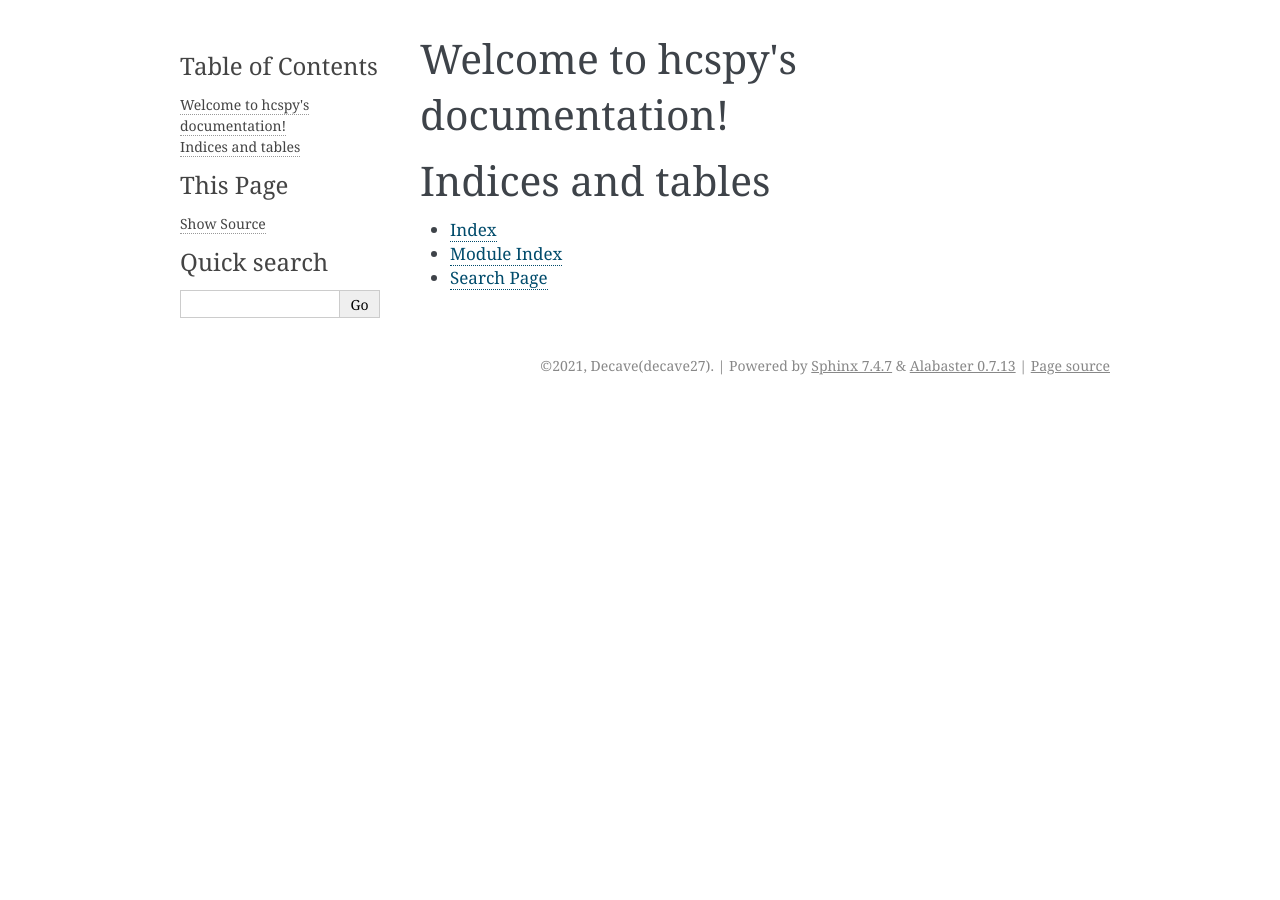
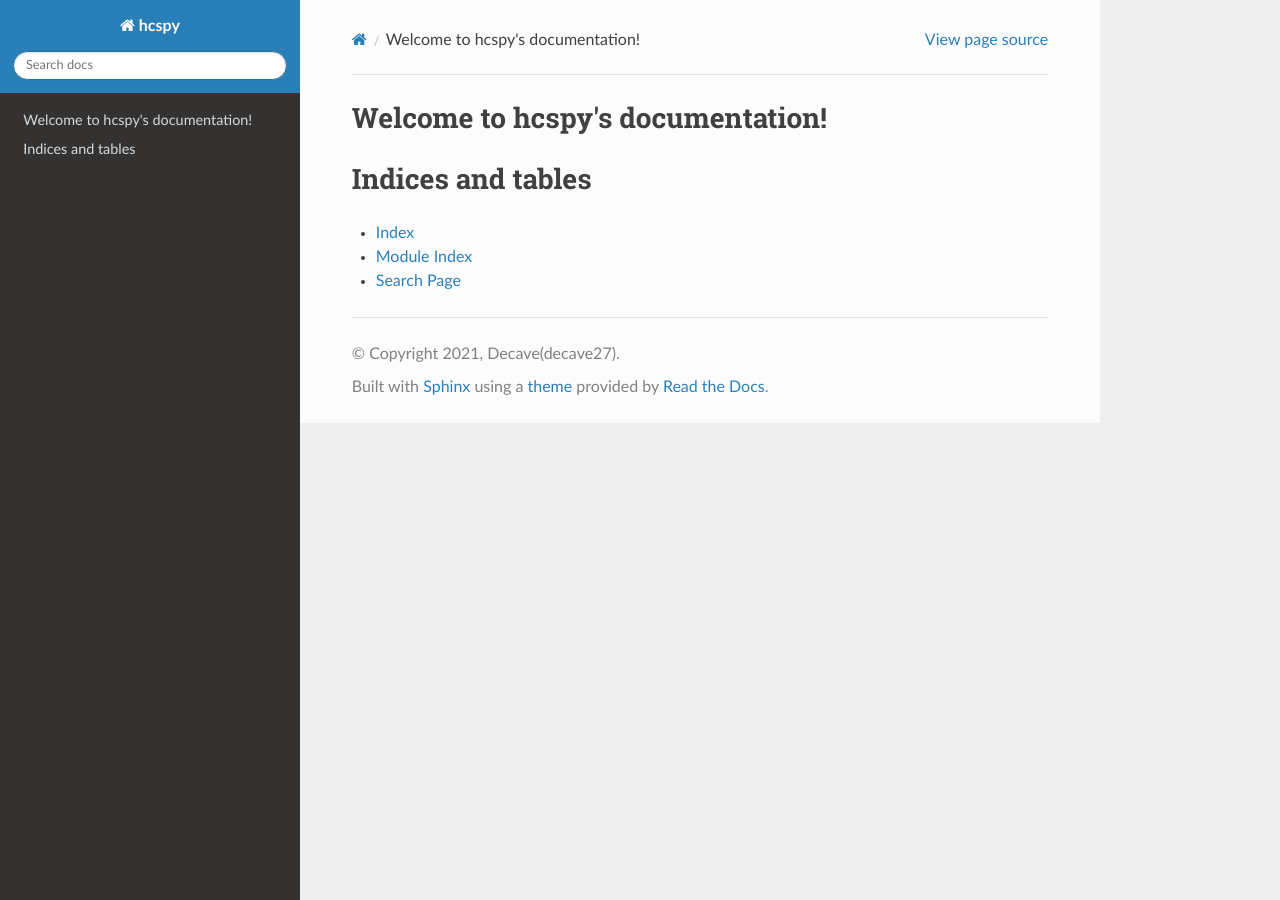
Before and after one commit to dfxkuma/hcspy, a Sphinx documentation site: the page built from docs/source/index.rst, in a window 1280 px wide. Built offline with Sphinx 7.4.7 and the Read the Docs theme 2.0.0, drawn with Linux system fonts in a browser that asks for light colours.

Commit message:
docs: rtd auto

```diff
--- a/docs/source/conf.py
+++ b/docs/source/conf.py
@@ -10,9 +10,9 @@
 # add these directories to sys.path here. If the directory is relative to the
 # documentation root, use os.path.abspath to make it absolute, like shown here.
 #
-# import os
-# import sys
-# sys.path.insert(0, os.path.abspath('.'))
+import os
+import sys
+sys.path.insert(0, os.path.abspath('../../hcspy'))
 
 
 # -- Project information -----------------------------------------------------
@@ -30,8 +30,7 @@ release = '1.0.0'
 # Add any Sphinx extension module names here, as strings. They can be
 # extensions coming with Sphinx (named 'sphinx.ext.*') or your custom
 # ones.
-extensions = [
-]
+extensions = ['sphinx.ext.autodoc']
 
 # Add any paths that contain templates here, relative to this directory.
 templates_path = ['_templates']
@@ -54,7 +53,7 @@ exclude_patterns = []
 # The theme to use for HTML and HTML Help pages.  See the documentation for
 # a list of builtin themes.
 #
-html_theme = 'alabaster'
+html_theme = 'sphinx_rtd_theme'
 
 # Add any paths that contain custom static files (such as style sheets) here,
 # relative to this directory. They are copied after the builtin static files,
--- /dev/null
+++ b/docs/source/modules.rst
@@ -0,0 +1,5 @@
+test
+====
+
+.. toctree::
+   :maxdepth: 4
```
